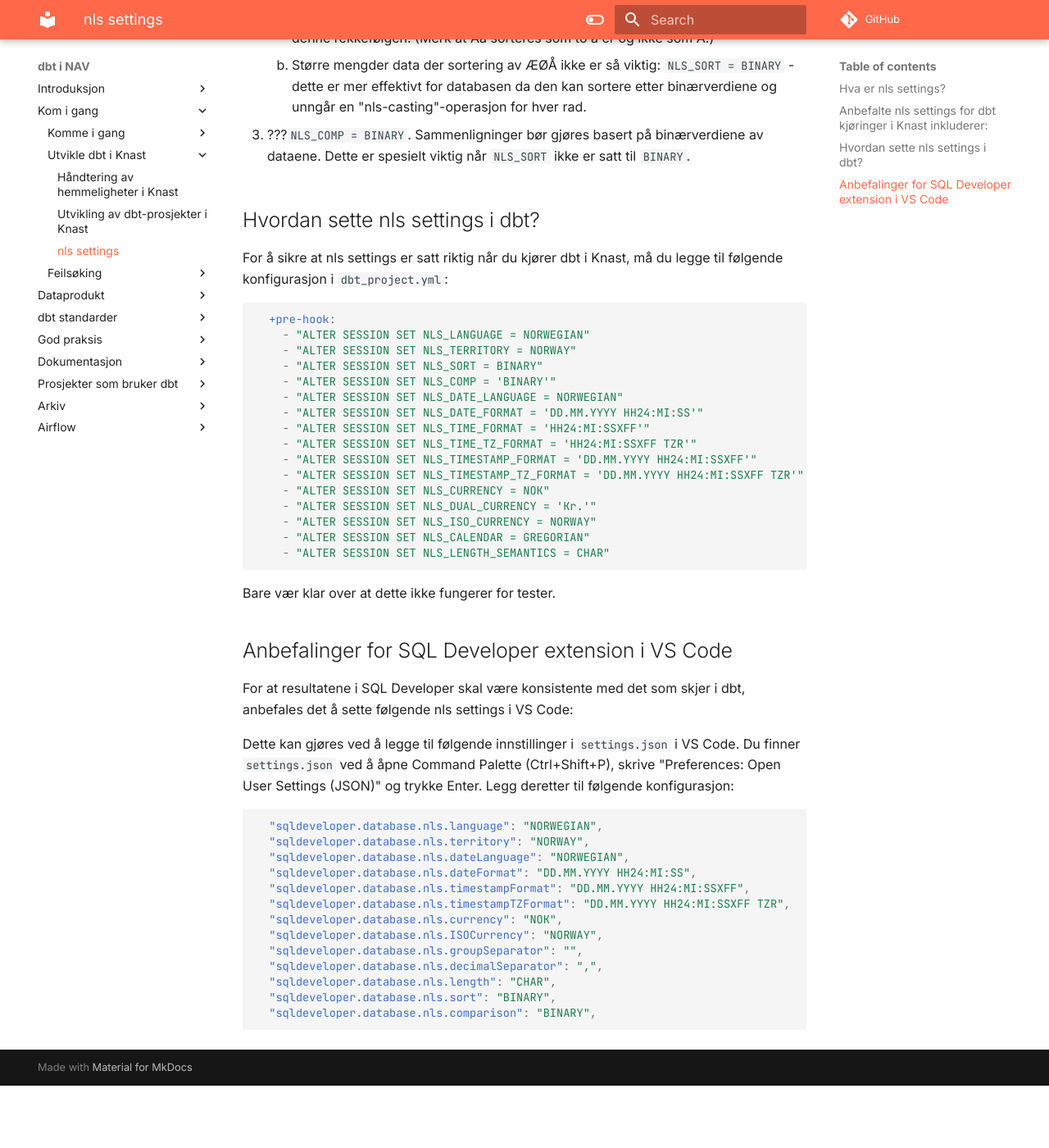
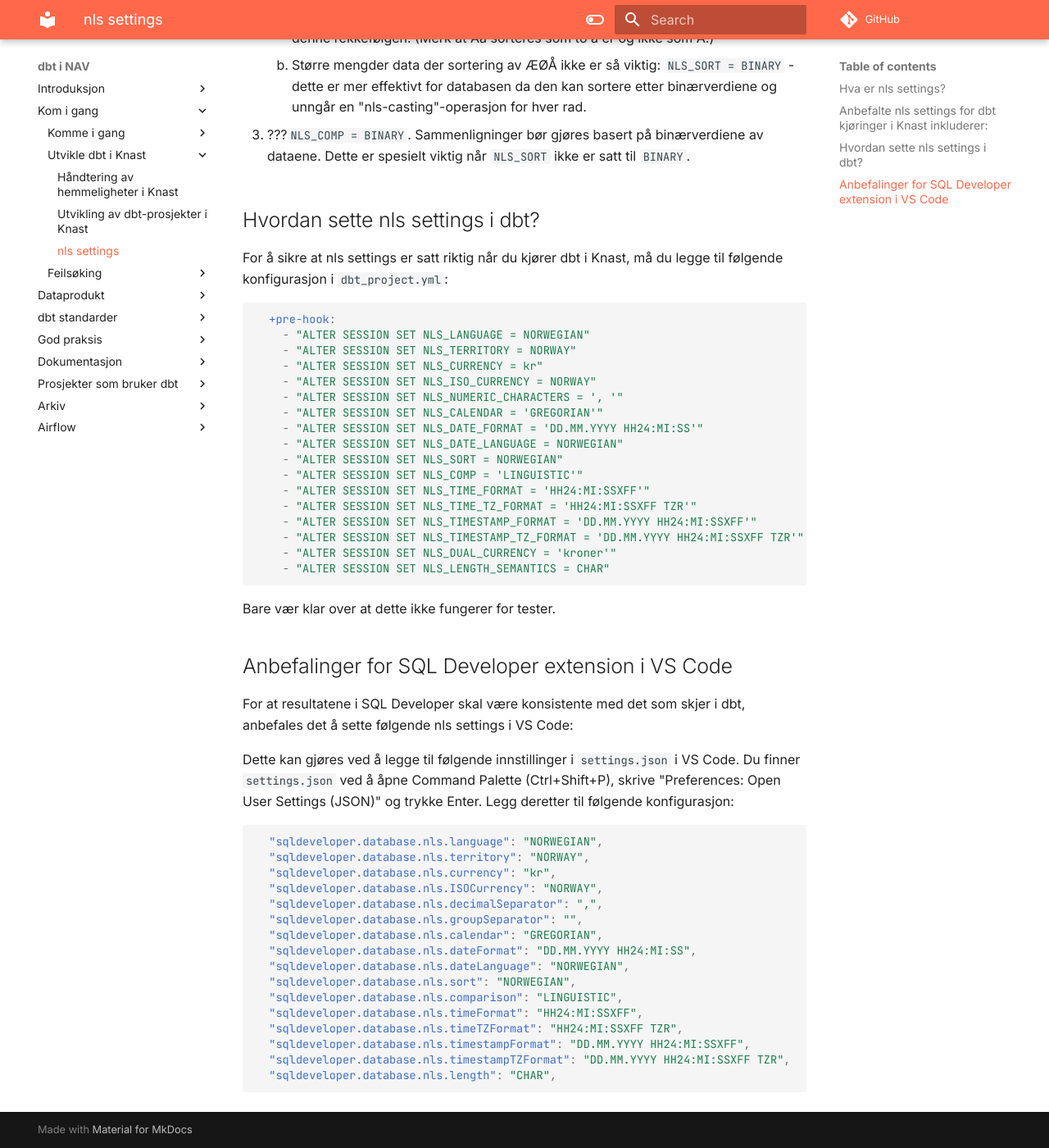
Before and after one commit to navikt/dbt-i-nav, an MkDocs documentation site: the page built from docs/dbt i Knast/nls-settings.md, in a window 1280 px wide and 1400 px high, scrolled down 608 px. Shown: the whole window at 82% size. Built offline with MkDocs 1.6.1 and Material for MkDocs 9.7.7, drawn with Linux system fonts in a browser that asks for light colours; comment, search, counter and statistics services are not loaded; before the commit the page ends 1932 px from its top, so only the background shows below that.

Commit message:
Oppdaterte NLS-innstillinger for SQL Developer og dbt i Knast

````diff
--- a/docs/dbt i Knast/nls-settings.md
+++ b/docs/dbt i Knast/nls-settings.md
@@ -23,18 +23,19 @@ For å sikre at nls settings er satt riktig når du kjører dbt i Knast, må du
   +pre-hook:
     - "ALTER SESSION SET NLS_LANGUAGE = NORWEGIAN"
     - "ALTER SESSION SET NLS_TERRITORY = NORWAY"
-    - "ALTER SESSION SET NLS_SORT = BINARY"
-    - "ALTER SESSION SET NLS_COMP = 'BINARY'"
+    - "ALTER SESSION SET NLS_CURRENCY = kr"
+    - "ALTER SESSION SET NLS_ISO_CURRENCY = NORWAY"
+    - "ALTER SESSION SET NLS_NUMERIC_CHARACTERS = ', '"
+    - "ALTER SESSION SET NLS_CALENDAR = 'GREGORIAN'"
+    - "ALTER SESSION SET NLS_DATE_FORMAT = 'DD.MM.YYYY HH24:MI:SS'"
     - "ALTER SESSION SET NLS_DATE_LANGUAGE = NORWEGIAN"
-    - "ALTER SESSION SET NLS_DATE_FORMAT = 'DD.MM.YYYY HH24:MI:SS'"
+    - "ALTER SESSION SET NLS_SORT = NORWEGIAN"
+    - "ALTER SESSION SET NLS_COMP = 'LINGUISTIC'"
     - "ALTER SESSION SET NLS_TIME_FORMAT = 'HH24:MI:SSXFF'"
     - "ALTER SESSION SET NLS_TIME_TZ_FORMAT = 'HH24:MI:SSXFF TZR'"
     - "ALTER SESSION SET NLS_TIMESTAMP_FORMAT = 'DD.MM.YYYY HH24:MI:SSXFF'"
     - "ALTER SESSION SET NLS_TIMESTAMP_TZ_FORMAT = 'DD.MM.YYYY HH24:MI:SSXFF TZR'"
-    - "ALTER SESSION SET NLS_CURRENCY = NOK"
-    - "ALTER SESSION SET NLS_DUAL_CURRENCY = 'Kr.'"
-    - "ALTER SESSION SET NLS_ISO_CURRENCY = NORWAY"
-    - "ALTER SESSION SET NLS_CALENDAR = GREGORIAN"
+    - "ALTER SESSION SET NLS_DUAL_CURRENCY = 'kroner'"
     - "ALTER SESSION SET NLS_LENGTH_SEMANTICS = CHAR"
 ```
 
@@ -49,15 +50,18 @@ Dette kan gjøres ved å legge til følgende innstillinger i `settings.json` i V
 ```json
   "sqldeveloper.database.nls.language": "NORWEGIAN",
   "sqldeveloper.database.nls.territory": "NORWAY",
+  "sqldeveloper.database.nls.currency": "kr",
+  "sqldeveloper.database.nls.ISOCurrency": "NORWAY",
+  "sqldeveloper.database.nls.decimalSeparator": ",",
+  "sqldeveloper.database.nls.groupSeparator": "",
+  "sqldeveloper.database.nls.calendar": "GREGORIAN",
+  "sqldeveloper.database.nls.dateFormat": "DD.MM.YYYY HH24:MI:SS",
   "sqldeveloper.database.nls.dateLanguage": "NORWEGIAN",
-  "sqldeveloper.database.nls.dateFormat": "DD.MM.YYYY HH24:MI:SS",
+  "sqldeveloper.database.nls.sort": "NORWEGIAN",
+  "sqldeveloper.database.nls.comparison": "LINGUISTIC",
+  "sqldeveloper.database.nls.timeFormat": "HH24:MI:SSXFF",
+  "sqldeveloper.database.nls.timeTZFormat": "HH24:MI:SSXFF TZR",
   "sqldeveloper.database.nls.timestampFormat": "DD.MM.YYYY HH24:MI:SSXFF",
   "sqldeveloper.database.nls.timestampTZFormat": "DD.MM.YYYY HH24:MI:SSXFF TZR",
-  "sqldeveloper.database.nls.currency": "NOK",
-  "sqldeveloper.database.nls.ISOCurrency": "NORWAY",
-  "sqldeveloper.database.nls.groupSeparator": "",
-  "sqldeveloper.database.nls.decimalSeparator": ",",
   "sqldeveloper.database.nls.length": "CHAR",
-  "sqldeveloper.database.nls.sort": "BINARY",
-  "sqldeveloper.database.nls.comparison": "BINARY",
 ```
````
